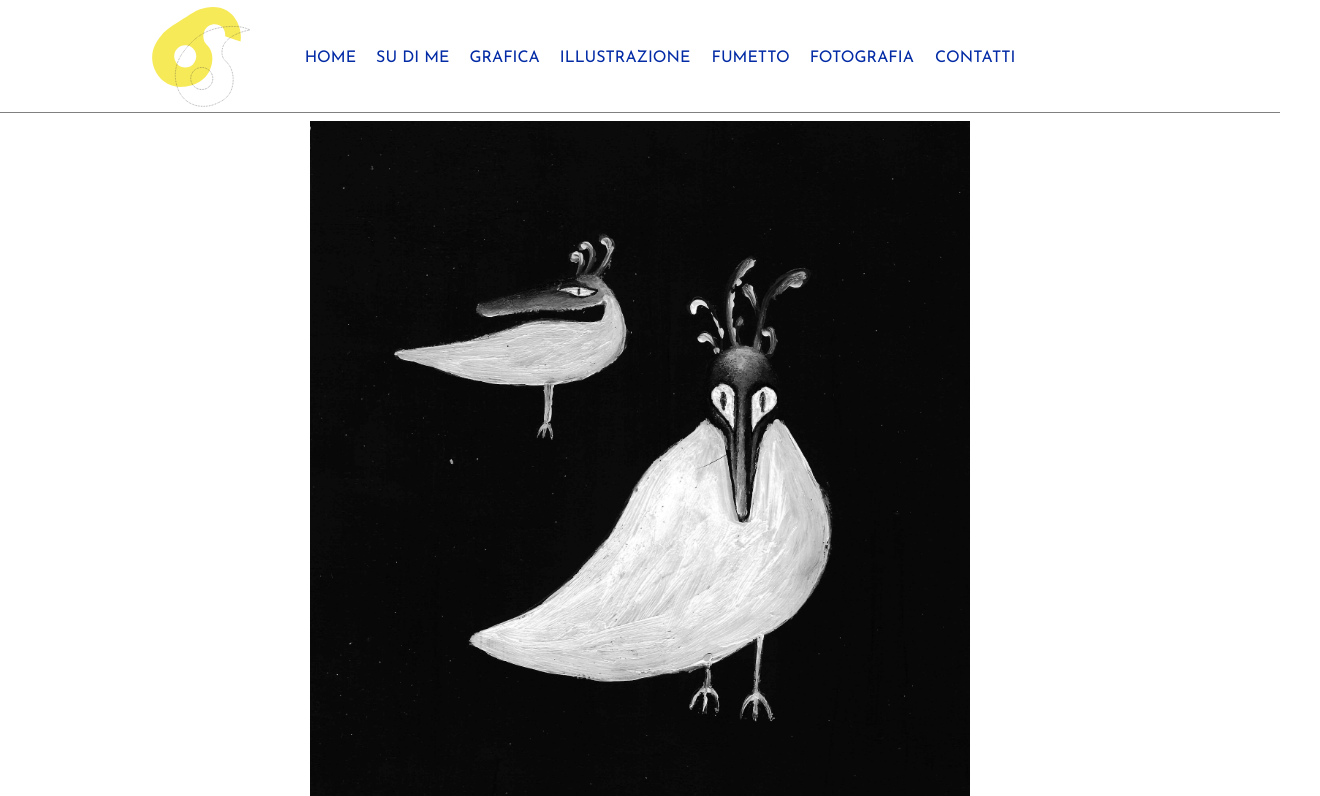
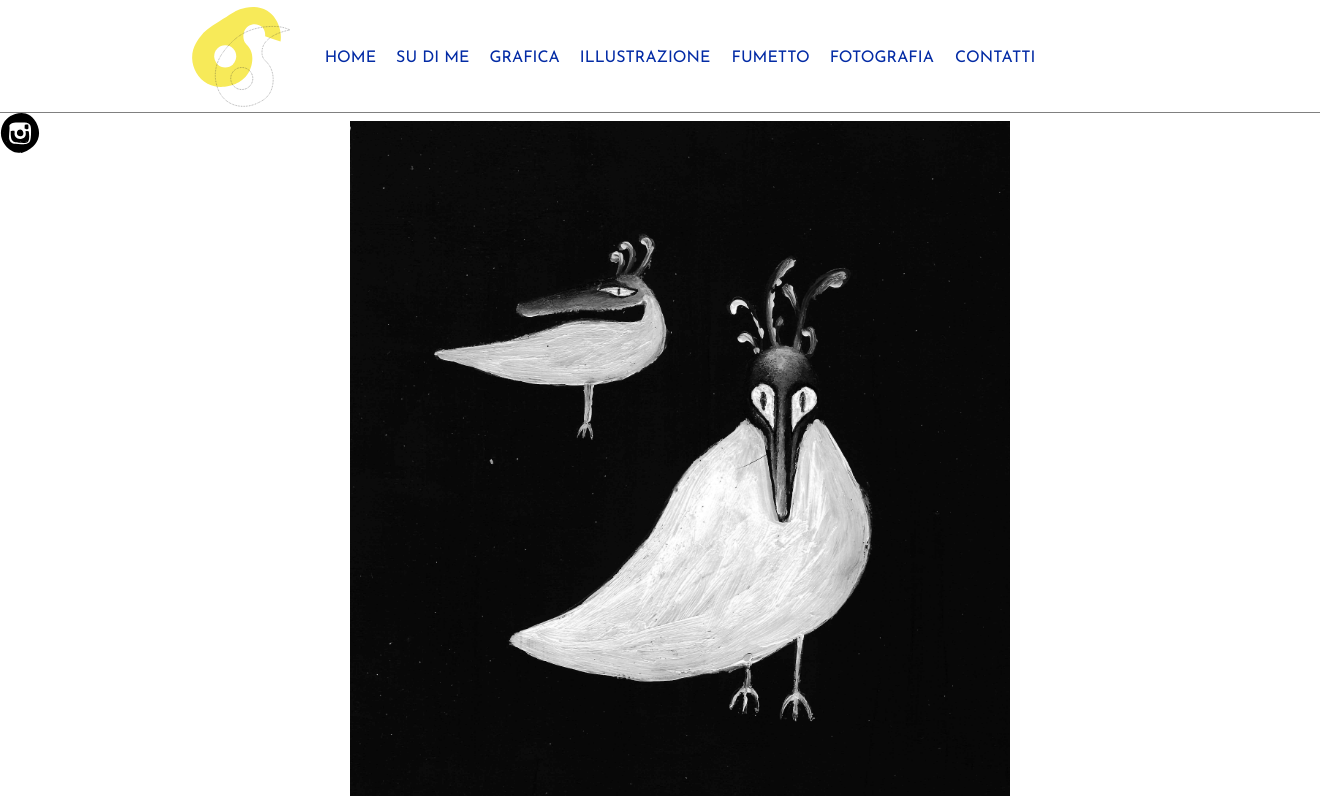
Before and after one commit to gaiapicorelli/gp, a plain HTML site: page index.html in a window 1280 px wide. Shown: the top 796 px of the page, 1320 px wide, since content can reach past the window. Drawn offline with Linux system fonts and the light colour scheme.

Commit message:
logo instagram de merda

```diff
--- a/index.html
+++ b/index.html
@@ -46,10 +46,13 @@
             <a href="nav_fotografia.html">FOTOGRAFIA</a>
           </li>
           <li class="menuElement"><a href="nav_contatti.html">CONTATTI</a></li>
-        </ul>
+         </ul>
       </nav>
     </header>
-    <img class="logoheader" src="public/images/logo_senza_scritta1.svg" alt="logoGP" />
+    <img id="logoheader" src="public/images/logo_senza_scritta1.svg" alt="logoGP" />
+    <a href="https://www.instagram.com/gaiapicorelli/?hl=it"><img id="instagram" src="public/images/instagram_logo.svg" alt="instagram"></a>
+
+
 
     <main>
       <img
@@ -70,6 +73,6 @@
       <p class="pfooter">Web Graphic Designer</p>
       <p class="pfooter">gaiapicorelli@gmail.com</p>
     </footer>
-    <img class="logofooter" src="public/images/logo_senza_scritta.svg" alt="logoGP" />
+    <img id="logofooter" src="public/images/logo_senza_scritta.svg" alt="logoGP" />
   </body>
 </html>
--- a/public/stylesheets/index.css
+++ b/public/stylesheets/index.css
@@ -14,7 +14,7 @@ header {
   max-height: 10vh;
 }
 
-img.logoheader {
+#logoheader {
   width: 25em;
   min-height: 6.5em;
   max-height: 6.5vh;
@@ -49,6 +49,15 @@ a:visited {
 a:hover {
   color: #f2b604;
   text-decoration-line: line-through;
+}
+
+#instagram {
+  width: 2.5em;
+  min-height: 2.5em;
+  max-height: 2.5vh;
+  grid-row: 1/2;
+  grid-column: 4/5;
+  align-self: center;
 }
 
 main {
@@ -95,7 +104,7 @@ footer {
   text-align: center;
 }
 
-img.logofooter {
+#logofooter {
   height: 6em;
   grid-row: 3/4;
   grid-column: 3/4;
```
